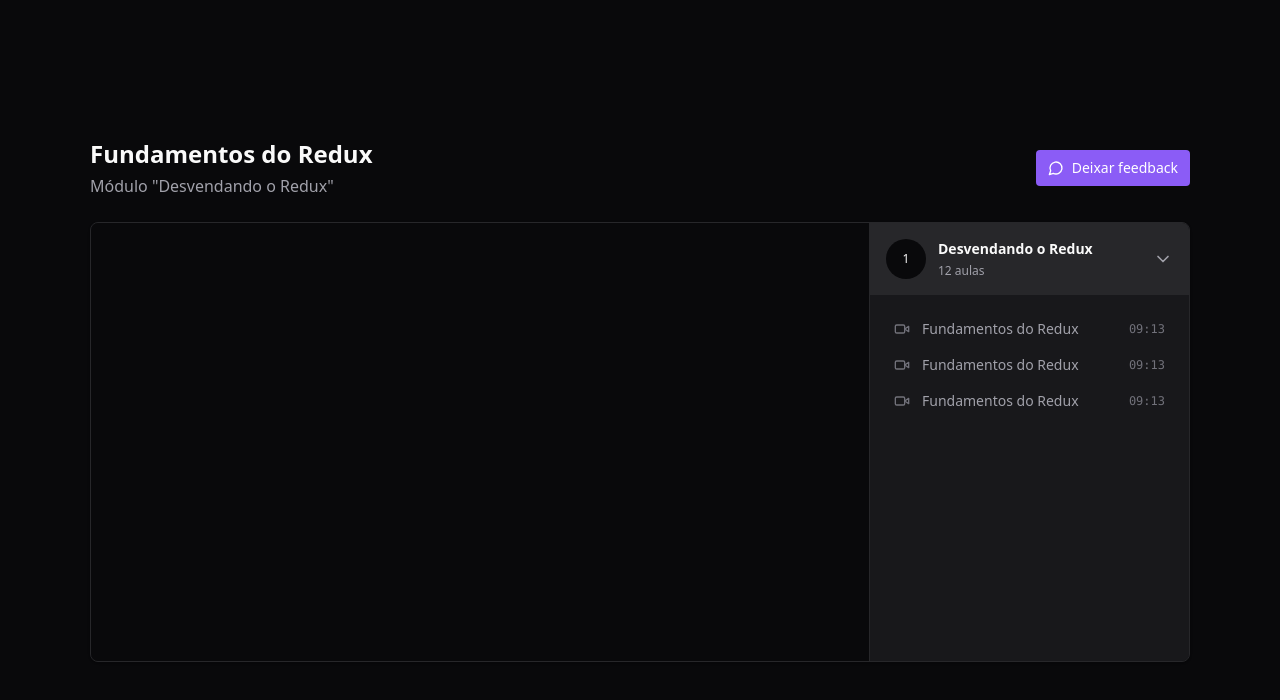
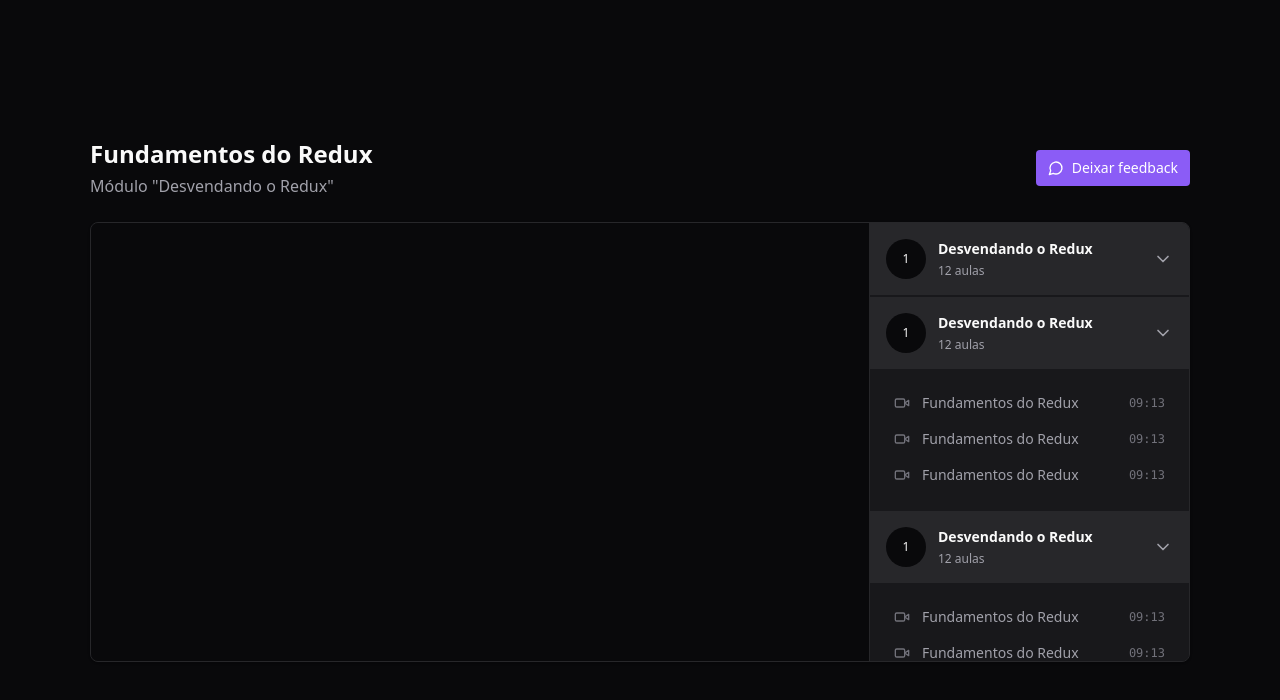
Before and after one commit to yuri-ruas/ignite-redux-zustand, a React (Vite) app: page / in a window 1280 px wide. Shown: the top 700 px of the page. Built offline with nearby package versions, Linux system fonts and the light colour scheme.

Commit message:
interface da aplicação: scrollbar na sidebar

```diff
--- a/package.json
+++ b/package.json
@@ -28,6 +28,7 @@
     "eslint-plugin-react-hooks": "^4.6.0",
     "eslint-plugin-react-refresh": "^0.4.4",
     "postcss": "^8.4.32",
+    "tailwind-scrollbar": "^3.0.5",
     "tailwindcss": "^3.3.6",
     "typescript": "^5.2.2",
     "vite": "^5.0.0"
--- a/src/pages/Player.tsx
+++ b/src/pages/Player.tsx
@@ -17,7 +17,7 @@
           </button>
         </div>
 
-        <main className="relative flex overflow-hidden rounded-lg border border-zinc-800 bg-zinc-900 shadow">
+        <main className="relative flex overflow-hidden rounded-lg border border-zinc-800 bg-zinc-900 shadow pr-80">
           <div className="flex-1">
             <div className="w-full bg-zinc-950 aspect-video">
               <ReactPlayer
@@ -29,8 +29,54 @@
             </div>
           </div>
 
-          <aside className="w-80 border-l border-zinc-800 bg-zinc-900">
-            <div className="">
+          <aside className="w-80 divide-y-2 divide-zinc-900 absolute top-0 bottom-0 right-0 border-l border-zinc-800 bg-zinc-900 overflow-y-scroll scrollbar scrollbar-thin scrollbar-track-zinc-950 scrollbar-thumb-zinc-800">
+            <div>
+              <button className=" flex w-full items-center gap-3 bg-zinc-800 p-4">
+                <div className="flex h-10 w-10 rounded-full items-center justify-center bg-zinc-950 text-xs">1</div>
+
+                <div className="flex flex-col gap-1 text-left">
+                  <strong className="text-sm">Desvendando o Redux</strong>
+                  <span className="text-xs text-zinc-400">12 aulas</span>
+                </div>
+
+                <ChevronDown className="w-5 h-5 ml-auto text-zinc-400" />
+              </button>
+            </div>
+
+            <div>
+              <button className=" flex w-full items-center gap-3 bg-zinc-800 p-4">
+                <div className="flex h-10 w-10 rounded-full items-center justify-center bg-zinc-950 text-xs">1</div>
+
+                <div className="flex flex-col gap-1 text-left">
+                  <strong className="text-sm">Desvendando o Redux</strong>
+                  <span className="text-xs text-zinc-400">12 aulas</span>
+                </div>
+
+                <ChevronDown className="w-5 h-5 ml-auto text-zinc-400" />
+              </button>
+
+              <nav className="relative flex flex-col gap-4 p-6">
+              <button className="flex items-center gap-3 text-sm text-zinc-400">
+                  <Video className="w-4 h-4 text-zinc-500" />
+                  <span>Fundamentos do Redux</span>
+                  <span className="ml-auto font-mono text-xs text-zinc-500">09:13</span>
+                </button>
+
+                <button className="flex items-center gap-3 text-sm text-zinc-400">
+                  <Video className="w-4 h-4 text-zinc-500" />
+                  <span>Fundamentos do Redux</span>
+                  <span className="ml-auto font-mono text-xs text-zinc-500">09:13</span>
+                </button>
+
+                <button className="flex items-center gap-3 text-sm text-zinc-400">
+                  <Video className="w-4 h-4 text-zinc-500" />
+                  <span>Fundamentos do Redux</span>
+                  <span className="ml-auto font-mono text-xs text-zinc-500">09:13</span>
+                </button>
+              </nav>
+            </div>
+
+            <div>
               <button className=" flex w-full items-center gap-3 bg-zinc-800 p-4">
                 <div className="flex h-10 w-10 rounded-full items-center justify-center bg-zinc-950 text-xs">1</div>
 
--- a/tailwind.config.js
+++ b/tailwind.config.js
@@ -6,5 +6,7 @@
   theme: {
     extend: {},
   },
-  plugins: [],
+  plugins: [
+    require('tailwind-scrollbar'),
+  ],
 }
```
Also changed, not shown: .eslintrc.cjs (deleted), 1 other file (tests, documents, lock files or other folders).
